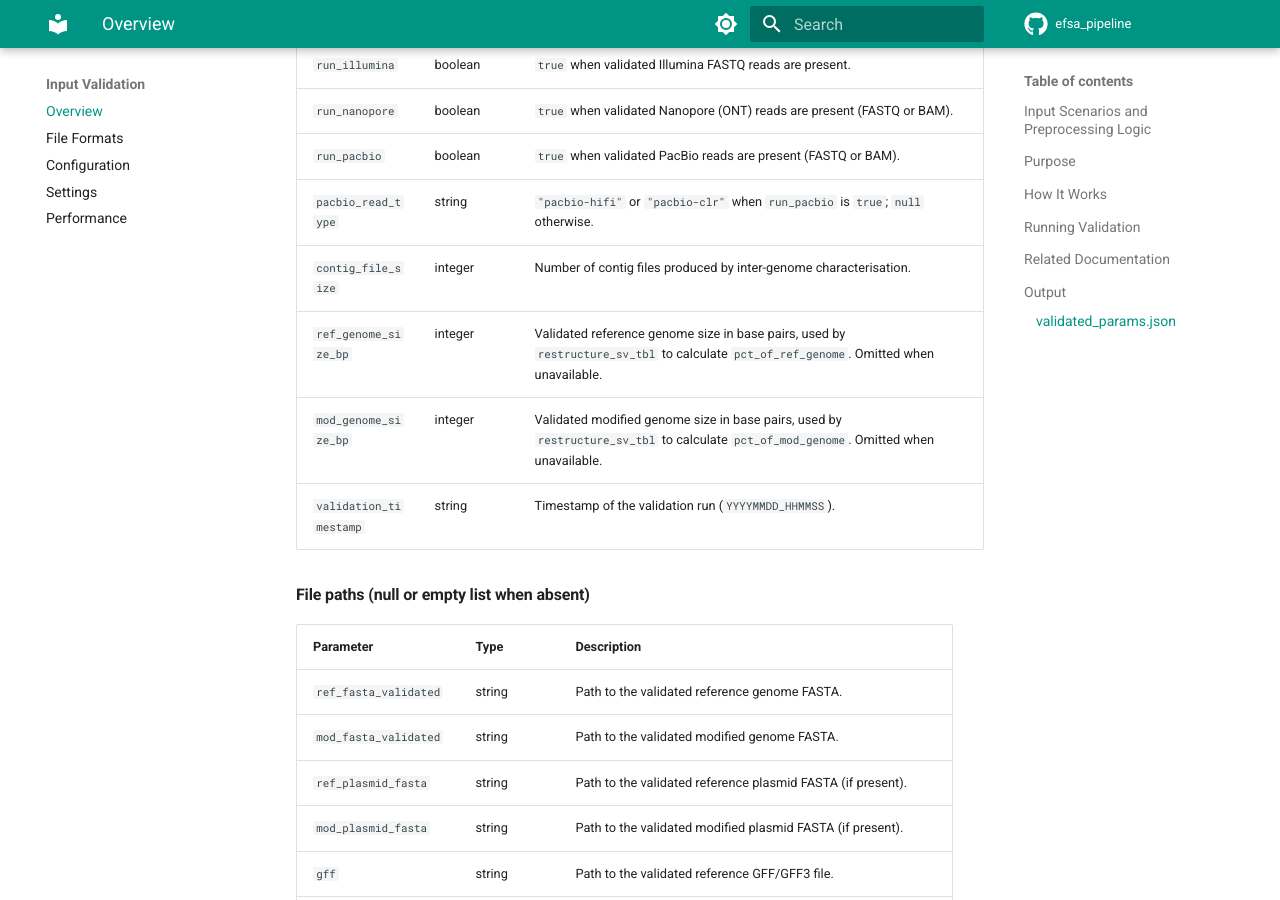
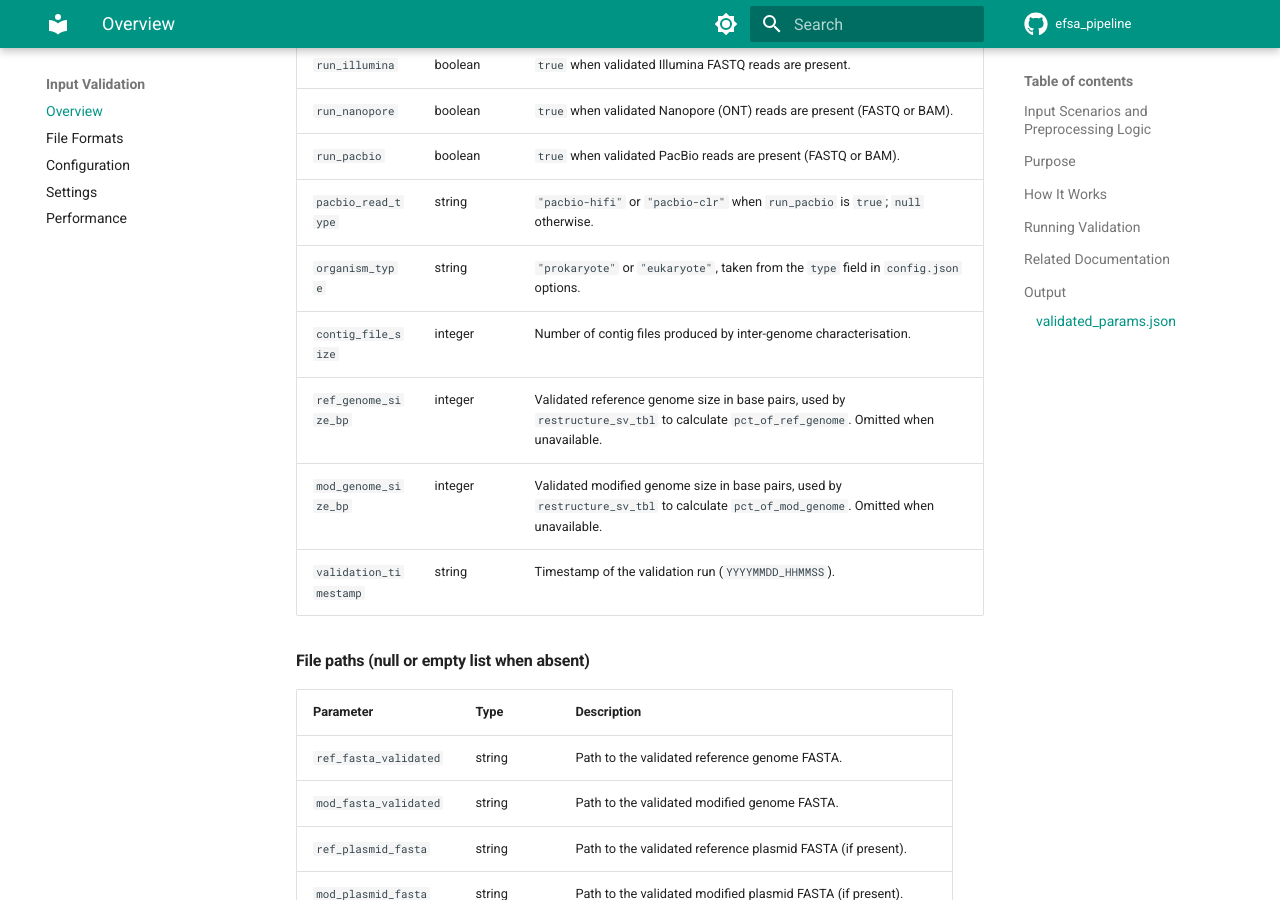
Before and after one commit to denisHanch/efsa_pipeline, an MkDocs documentation site: the page built from docs/validation/OVERVIEW.md, in a window 1280 px wide and 900 px high, scrolled down 4377 px. Built offline with MkDocs 1.6.1 and Material for MkDocs 9.7.7, drawn with Linux system fonts in a browser that asks for light colours; comment, search, counter and statistics services are not loaded.

Commit message:
EFSA-306: docs update

```diff
--- a/docs/validation/OVERVIEW.md
+++ b/docs/validation/OVERVIEW.md
@@ -95,6 +95,7 @@ It is used at runtime by the analysis workflow to determine which pipelines to e
 | `run_nanopore`          | boolean | `true` when validated Nanopore (ONT) reads are present (FASTQ or BAM).                               |
 | `run_pacbio`            | boolean | `true` when validated PacBio reads are present (FASTQ or BAM).                                       |
 | `pacbio_read_type`      | string  | `"pacbio-hifi"` or `"pacbio-clr"` when `run_pacbio` is `true`; `null` otherwise.                    |
+| `organism_type`         | string  | `"prokaryote"` or `"eukaryote"`, taken from the `type` field in `config.json` options.               |
 | `contig_file_size`      | integer | Number of contig files produced by inter-genome characterisation.                                     |
 | `ref_genome_size_bp`    | integer | Validated reference genome size in base pairs, used by `restructure_sv_tbl` to calculate `pct_of_ref_genome`. Omitted when unavailable. |
 | `mod_genome_size_bp`    | integer | Validated modified genome size in base pairs, used by `restructure_sv_tbl` to calculate `pct_of_mod_genome`. Omitted when unavailable. |
```
